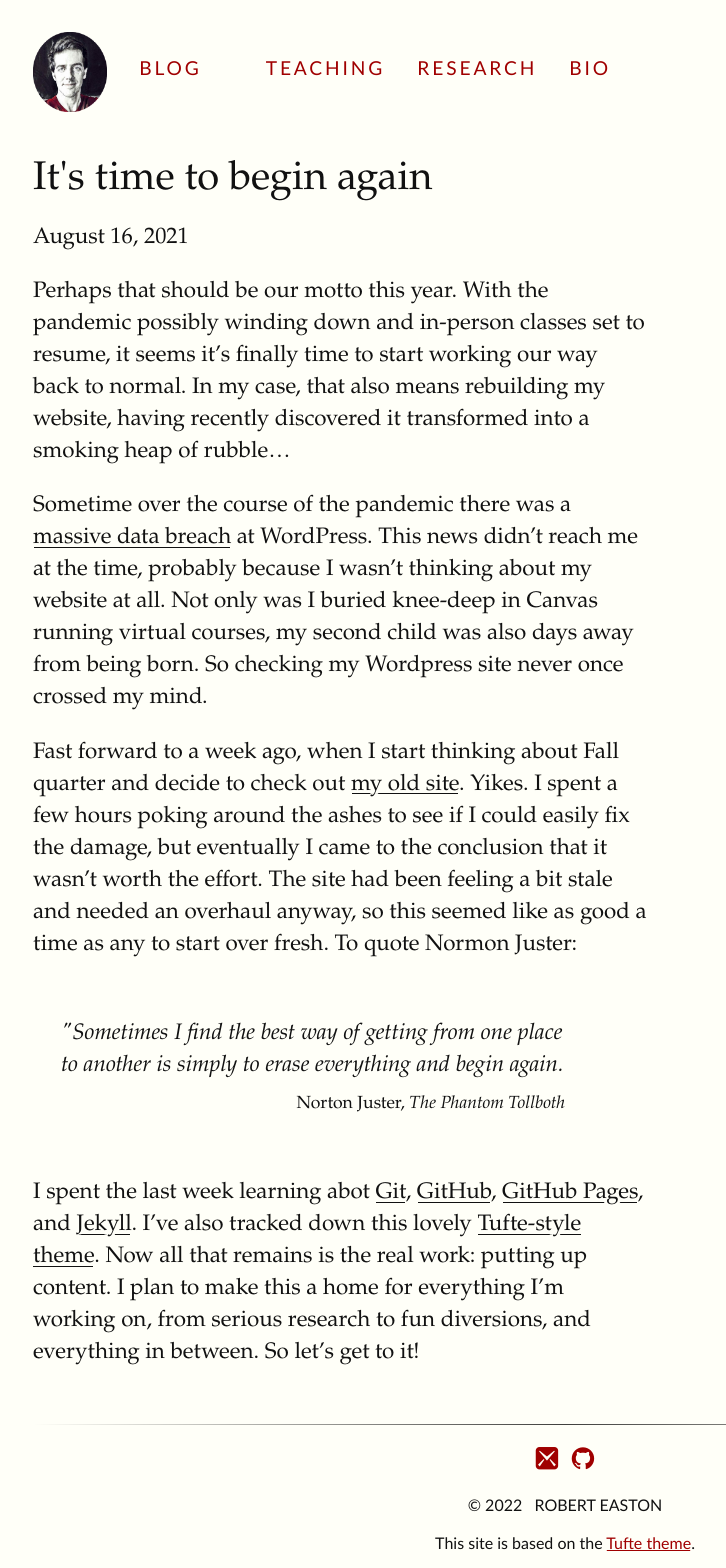
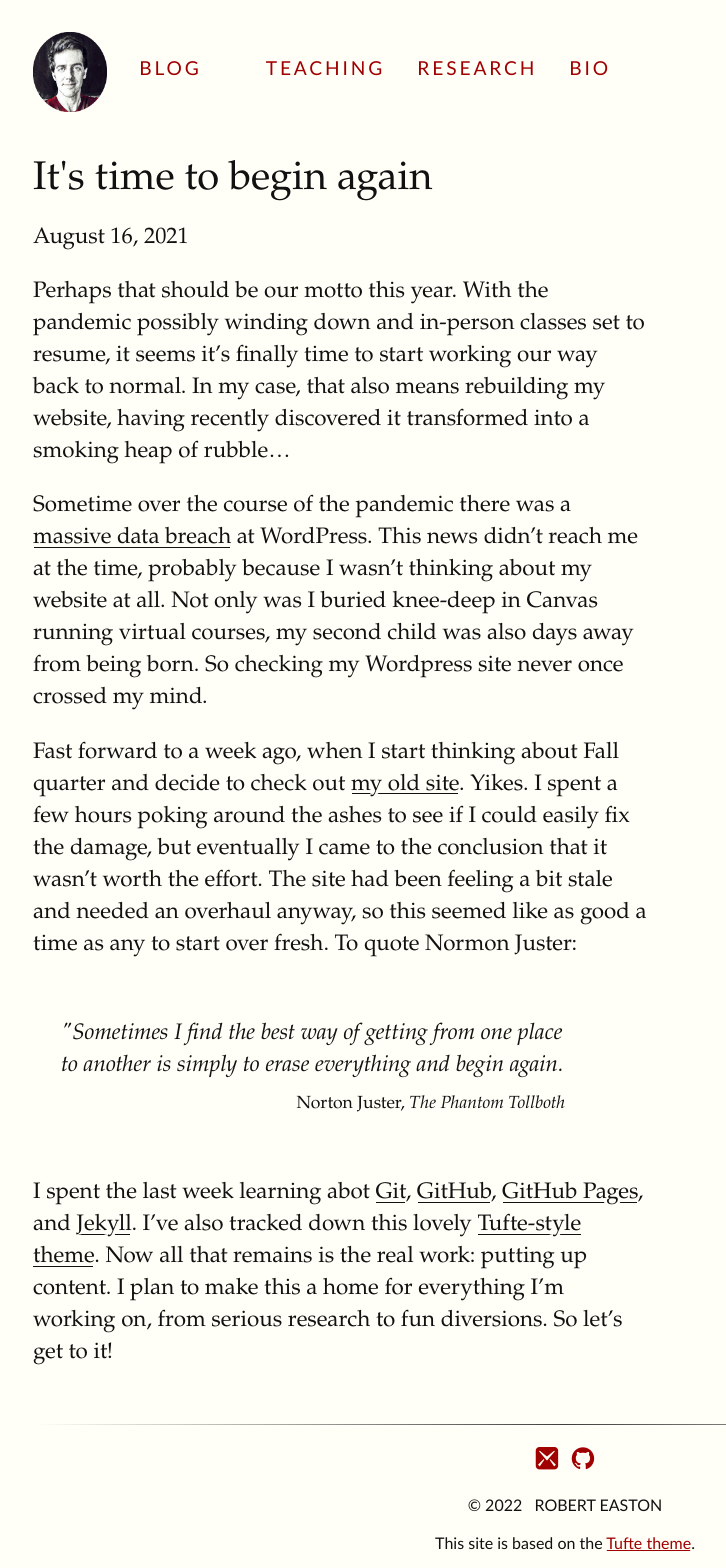
Before and after one commit to roberteaston/blog, a Jekyll site: the page built from _posts/2021-08-16-begin_again.md, in a window 1280 px wide. Shown: the whole page, without its empty margins (127-853 px from the left). Built offline with Jekyll 4.4.1, drawn with Linux system fonts in a browser that asks for light colours; some web fonts are replaced.

```diff
--- a/_posts/2021-08-16-begin_again.md
+++ b/_posts/2021-08-16-begin_again.md
@@ -13,4 +13,4 @@ Fast forward to a week ago, when I start thinking about Fall quarter and decide
 
 {% epigraph ' "Sometimes I find the best way of getting from one place to another is simply to erase everything and begin again.' 'Norton Juster' ' The Phantom Tollboth ' %}
 
-I spent the last week learning abot [Git](https://git-scm.com/), [GitHub](https://github.com/), [GitHub Pages](https://pages.github.com/), and [Jekyll](https://jekyllrb.com/). I've also tracked down this lovely [Tufte-style theme](https://github.com/clayh53/tufte-jekyll). Now all that remains is the real work: putting up content. I plan to make this a home for everything I'm working on, from serious research to fun diversions, and everything in between. So let's get to it!
+I spent the last week learning abot [Git](https://git-scm.com/), [GitHub](https://github.com/), [GitHub Pages](https://pages.github.com/), and [Jekyll](https://jekyllrb.com/). I've also tracked down this lovely [Tufte-style theme](https://github.com/clayh53/tufte-jekyll). Now all that remains is the real work: putting up content. I plan to make this a home for everything I'm working on, from serious research to fun diversions. So let's get to it!
```
Also changed, not shown: about/index.md (+4 -4 lines).
